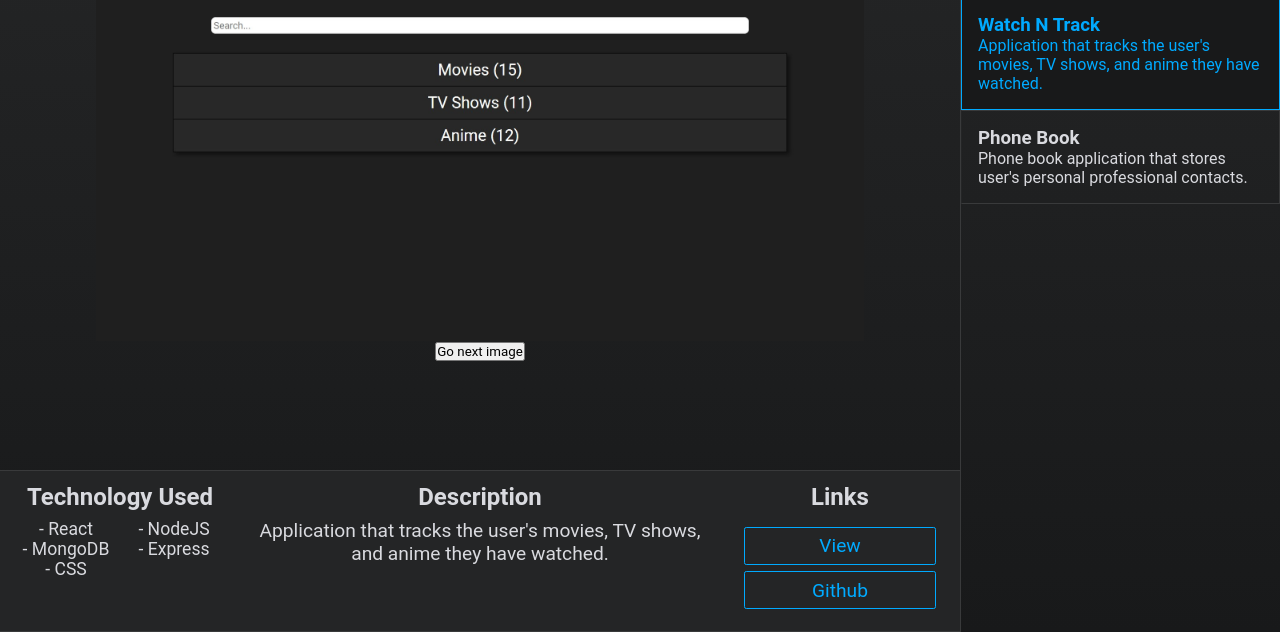
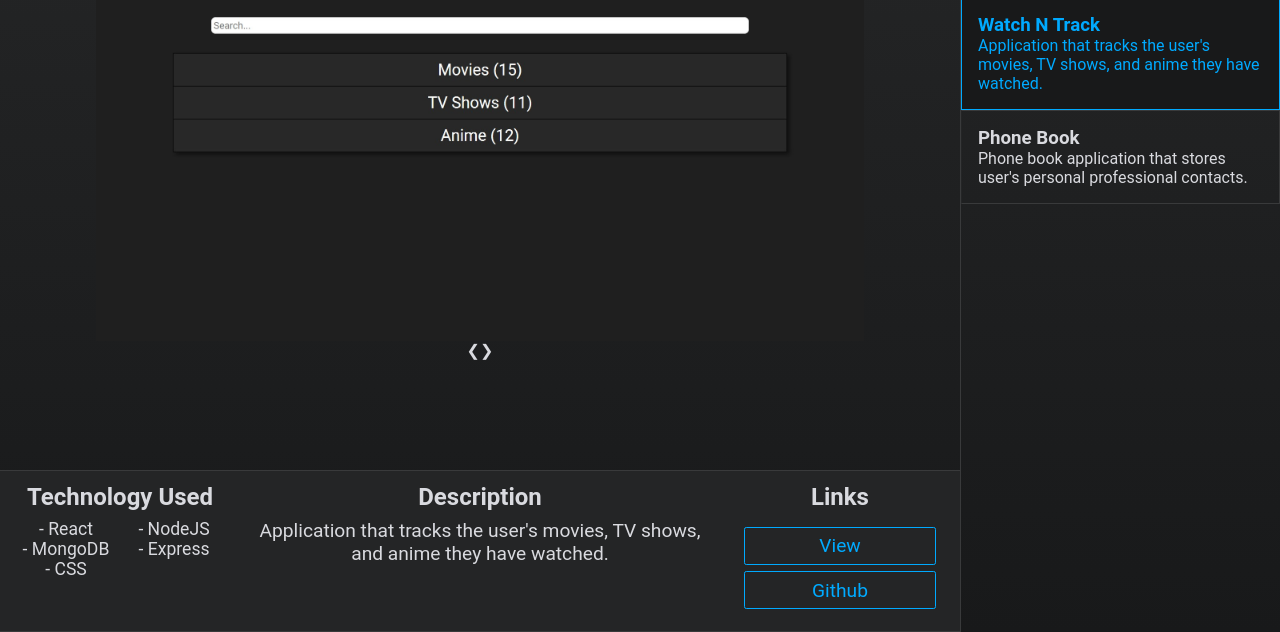
Before and after one commit to CBurnJohnson/Portfolio, a Gatsby site: page /projects in a window 1280 px wide. Shown: the part 168-800 px from the top of the page. Built offline with nearby package versions, Linux system fonts and the light colour scheme; Gatsby itself is replaced by a stand-in of ours.

Commit message:
prev image button

```diff
--- a/src/components/projects/ProjectSlideshow.js
+++ b/src/components/projects/ProjectSlideshow.js
@@ -15,7 +15,7 @@ const ProjectSlideshow = () => {
         setIndex(0);
     }, activeProject);
 
-    const onClick = () => {
+    const nextImage = () => {
         if (index < images.length - 1) {
             setIndex(index + 1);
         } else {
@@ -23,10 +23,19 @@ const ProjectSlideshow = () => {
         }
     };
 
+    const prevImage = () => {
+        if (index === 0) {
+            setIndex(images.length - 1);
+        } else {
+            setIndex(index - 1);
+        }
+    };
+
     return (
         <>
             <Image alt='Active Project' filename={images[index]} />
-            <button onClick={onClick}>Go next image</button>
+            <a onClick={prevImage}>&#10094;</a>
+            <a onClick={nextImage}>&#10095;</a>
         </>
     );
 };
```
